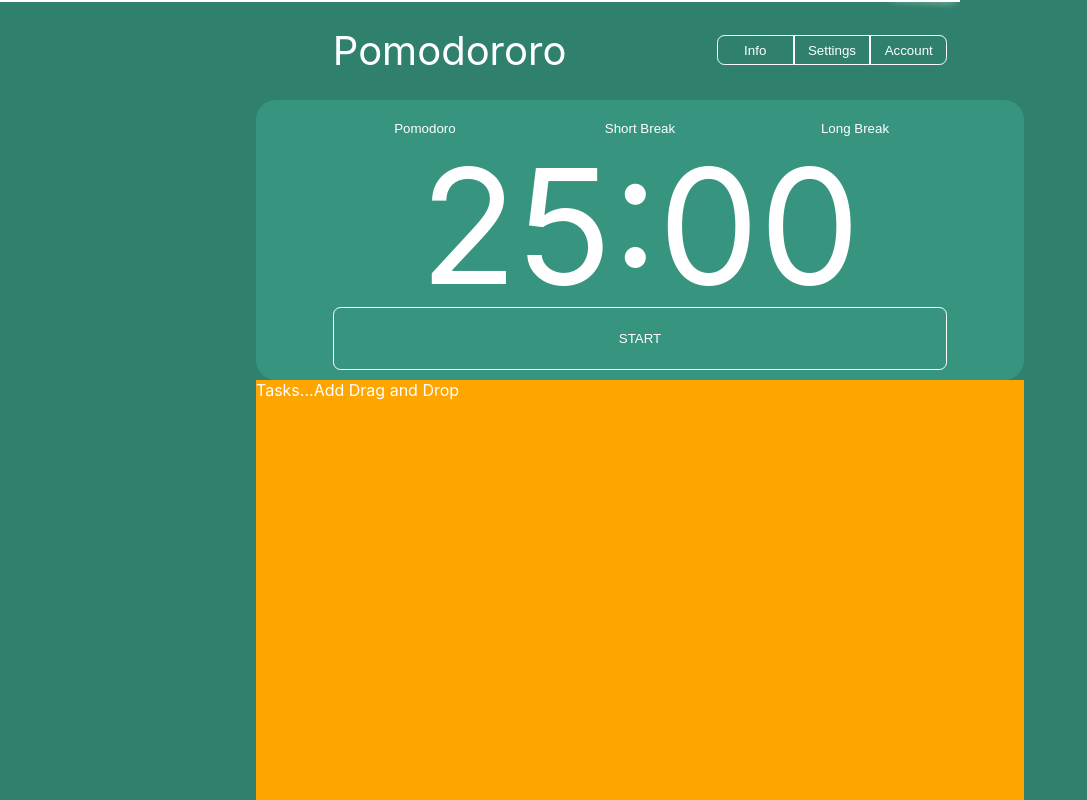
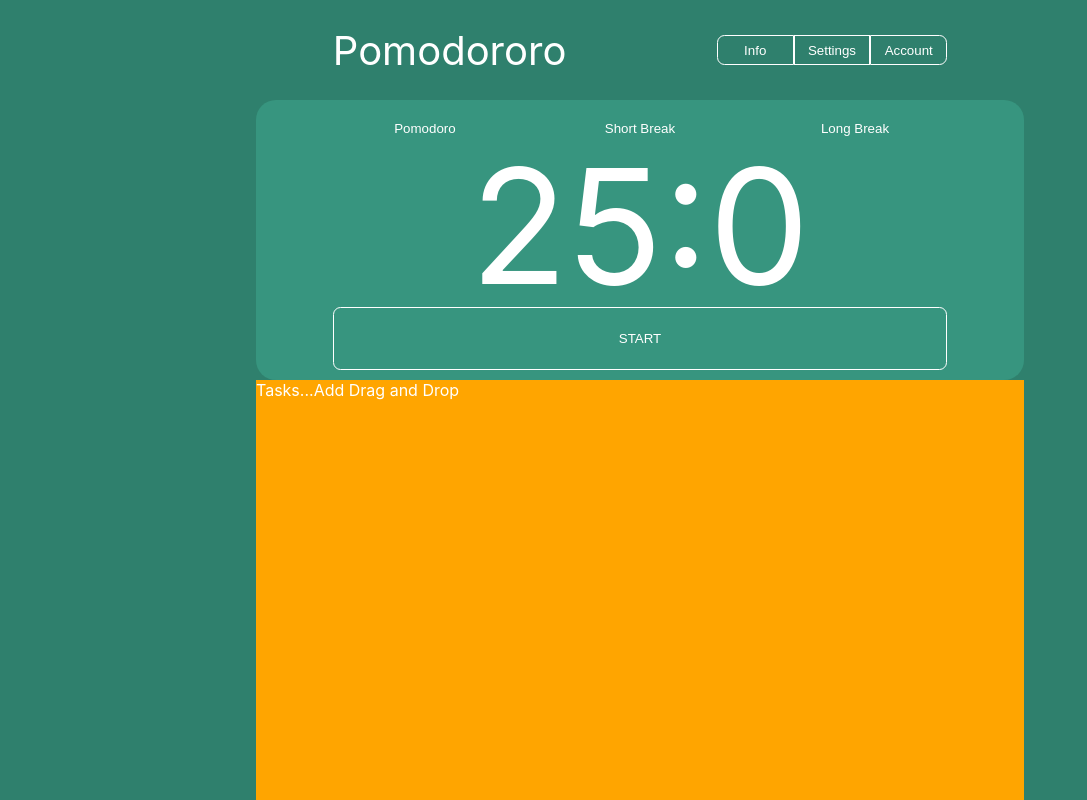
Before and after one commit to nameistao/Pomokanban, a Next.js app: page / in a window 1280 px wide. Shown: the whole page, without its empty margins (0-1087 px from the left). Built offline with nearby package versions, Linux system fonts and the light colour scheme.

Commit message:
initial working versin of countdown timer

```diff
--- a/components/TimerBox.tsx
+++ b/components/TimerBox.tsx
@@ -19,13 +19,14 @@ const StyledSection = styled.section`
 interface IProps {
   startStop: string;
   startStopHandler: MouseEventHandler;
+  remainder: number;
 }
 
-const TimerBox = ({ startStop, startStopHandler }: IProps) => {
+const TimerBox = ({ startStop, startStopHandler, remainder }: IProps) => {
   return (
     <StyledSection>
       <TimerOptions />
-      <Timer />
+      <Timer remainder={remainder} />
       <StartStopButton
         startStop={startStop}
         startStopHandler={startStopHandler}
--- a/components/timerBoxComponents/Timer.tsx
+++ b/components/timerBoxComponents/Timer.tsx
@@ -13,10 +13,16 @@ const StyledTimer = styled.div`
   font-size: 10rem;
 `;
 
-const Timer = () => {
+interface IProps {
+  remainder: number;
+}
+
+const Timer = ({ remainder }: IProps) => {
   return (
     <StyledTimerWrapper>
-      <StyledTimer>25:00</StyledTimer>
+      <StyledTimer>
+        {Math.floor(remainder / 60)}:{Math.floor(remainder % 60)}
+      </StyledTimer>
     </StyledTimerWrapper>
   );
 };
--- a/pages/index.tsx
+++ b/pages/index.tsx
@@ -17,12 +17,12 @@ const StyledMain = styled.main`
 
 const Home: NextPage = () => {
   //hooks
-  const [progress, setProgress] = useState(75);
+  const [progress, setProgress] = useState(0);
   const [startStop, setStartStop] = useState("START");
-  //remaining time in minutes
-  const [remainder, setRemainder] = useState(25);
-  //total time in minutes
-  const [total, setTotal] = useState(25);
+  //remaining time in seconds
+  const [remainder, setRemainder] = useState(25 * 60);
+  //total time in seconds
+  const [total, setTotal] = useState(25 * 60);
   //updated only when the start button is used
   const [endTime, setEndTime] = useState(0);
   //for tracking intervalId
@@ -34,16 +34,17 @@ const Home: NextPage = () => {
       setStartStop("STOP");
 
       //get end time given remaining time and now time
-      const end = new Date(new Date().getTime() + remainder * 60000);
+      const end = new Date(new Date().getTime() + (remainder / 60) * 60000);
 
       const interval = window.setInterval(() => {
         //get and update remaining time
         let diff = end.getTime() - new Date().getTime();
-        console.log(diff / 1000);
-        console.log("seconds", Math.floor(diff / 1000));
+        //console.log(diff / 1000);
+        console.log("seconds", Math.floor((diff / 1000) % 60));
         console.log("minutes", Math.floor(diff / 1000 / 60));
 
-        //update timer
+        //update remainder with seconds remaining
+        setRemainder(diff / 1000);
 
         //move progress bar
 
@@ -70,7 +71,11 @@ const Home: NextPage = () => {
         onLoaderFinished={() => setProgress(0)}
       />
       <Header />
-      <TimerBox startStop={startStop} startStopHandler={startStopHandler} />
+      <TimerBox
+        startStop={startStop}
+        startStopHandler={startStopHandler}
+        remainder={remainder}
+      />
       <Tasks />
     </StyledMain>
   );
```
